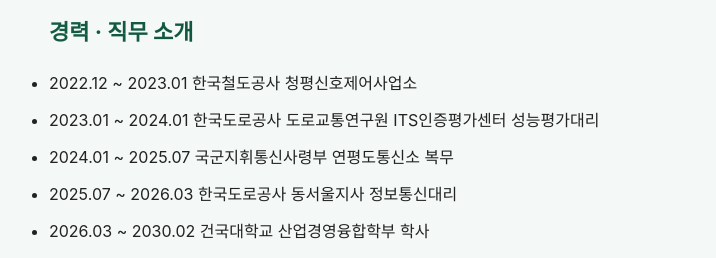
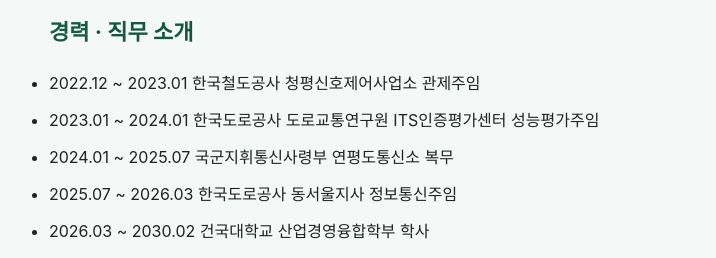
Before and after one commit to msson04/exson, a plain HTML site: page index.html in a window 1280 px wide. Shown: the part 748-1006 px from the top of the page, without its empty margins (161-877 px from the left). Drawn offline with Linux system fonts and the light colour scheme.

Commit message:
Update index.html

```diff
--- a/index.html
+++ b/index.html
@@ -36,10 +36,10 @@
   <section id="career" class="section fade-up">
     <h3>경력 · 직무 소개</h3>
     <ul>
-      <li>2022.12 ~ 2023.01 한국철도공사 청평신호제어사업소</li>
-      <li>2023.01 ~ 2024.01 한국도로공사 도로교통연구원 ITS인증평가센터 성능평가대리</li>
+      <li>2022.12 ~ 2023.01 한국철도공사 청평신호제어사업소 관제주임</li>
+      <li>2023.01 ~ 2024.01 한국도로공사 도로교통연구원 ITS인증평가센터 성능평가주임</li>
       <li>2024.01 ~ 2025.07 국군지휘통신사령부 연평도통신소 복무</li>
-      <li>2025.07 ~ 2026.03 한국도로공사 동서울지사 정보통신대리</li>
+      <li>2025.07 ~ 2026.03 한국도로공사 동서울지사 정보통신주임</li>
       <li>2026.03 ~ 2030.02 건국대학교 산업경영융합학부 학사</li>
     </ul><br>
     <h3>자격 소개</h3>
```
